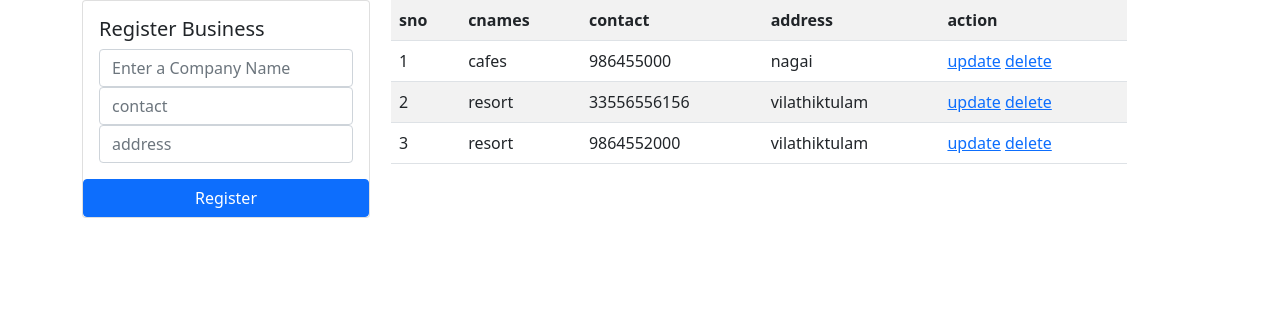
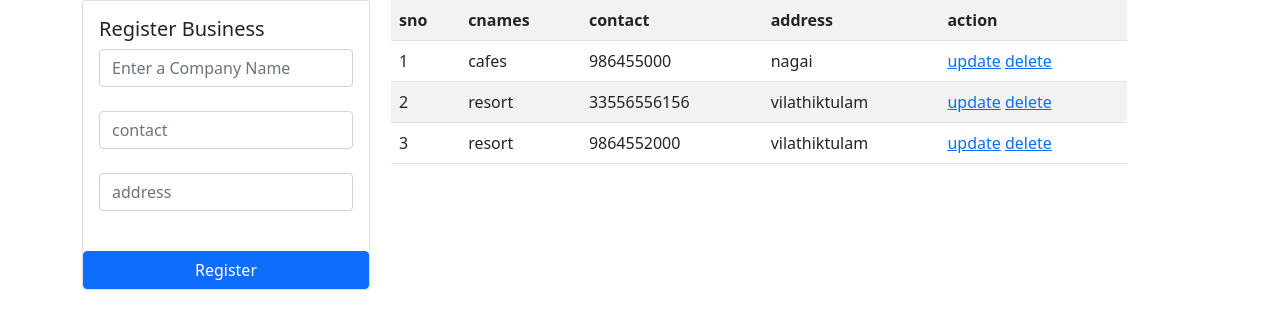
Before and after one commit to arun33github/arunkumar, a Flask app: page / in a window 1280 px wide. Shown: the top 329 px of the page. Run offline with Flask 3, Linux system fonts and the light colour scheme.

Commit message:
Update home.html

```diff
--- a/templates/home.html
+++ b/templates/home.html
@@ -16,9 +16,9 @@
                     <div class="card-body">
                       <h5 class="card-title">Register Business </h5>
                       <form action="/" method="POST">
-                      <input type="text" class="form-control" placeholder="Enter a Company Name" name="cname">
-                      <input type="text" class="form-control" placeholder="contact" name="phoneno">
-                      <input type="text" class="form-control" placeholder="address" name="location">
+                      <input type="text" class="form-control mb-4" placeholder="Enter a Company Name" name="cname">
+                      <input type="text" class="form-control mb-4" placeholder="contact" name="phoneno">
+                      <input type="text" class="form-control mb-4" placeholder="address" name="location">
                     </div>
                     <button type="submit" class="btn btn-primary">Register</button>
                 </form>
```
